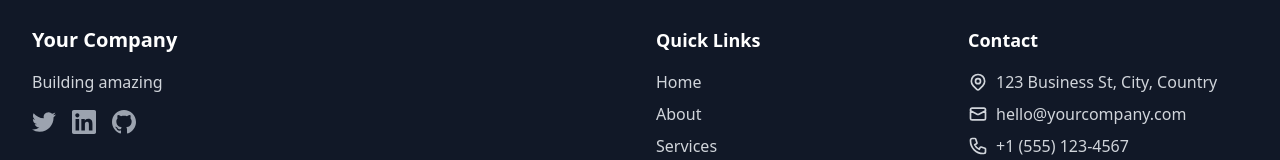
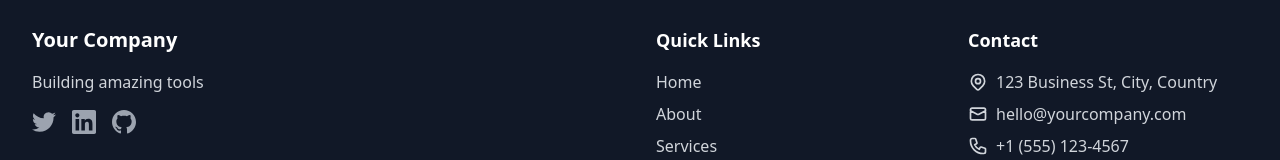
Before and after one commit to muneebq-2/sharafkarm, a React (Vite) app: page / in a window 1280 px wide. Shown: the part 7680-7840 px from the top of the page. Built offline with nearby package versions, Linux system fonts and the light colour scheme.

Commit message:
Update: <your message here>

```diff
--- a/src/components/Footer.tsx
+++ b/src/components/Footer.tsx
@@ -11,7 +11,7 @@ const Footer: React.FC = () => {
           <div className="col-span-1 md:col-span-2">
             <h3 className="text-xl font-bold mb-4">Your Company</h3>
             <p className="text-gray-300 mb-4">
-              Building amazing
+              Building amazing tools
             </p>
             <div className="flex space-x-4">
               <a
```
